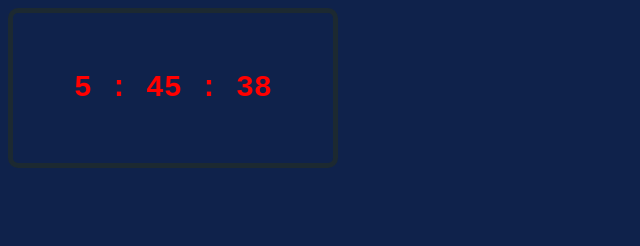
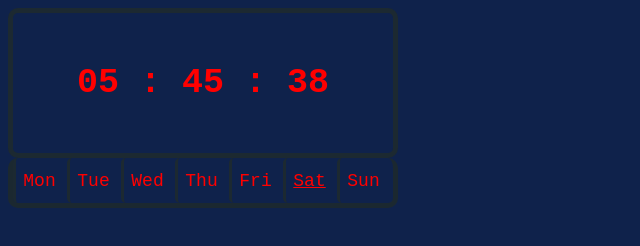
Before and after one commit to rshyam2/Jarvis-Kiosk, a website: page index.html in a window 1280 px wide. Shown: the whole page, without its empty margins (0-640 px from the left). Drawn offline with Linux system fonts and the light colour scheme.

Commit message:
Added clock and day features

```diff
--- a/index.html
+++ b/index.html
@@ -4,9 +4,18 @@
 <head>
   <link rel="stylesheet" href="styles.css">
 </head>
-<body onload="getTimeNow()">
+<body onload="getTimeNow(); getDay()">
   <div class="clock">
     <div class="time" id="display"></div>
   </div>
+  <div class="calendar" id="date">
+    <button type="button" class="mon" id="01">Mon</button>
+    <button type="button" class="tue" id="02">Tue</button>
+    <button type="button" class="wed" id="03">Wed</button>
+    <button type="button" class="thu" id="04">Thu</button>
+    <button type="button" class="fri" id="05">Fri</button>
+    <button type="button" class="sat" id="06">Sat</button>
+    <button type="button" class="sun" id="07">Sun</button>
+  </div>
 </body>
 </html>
--- a/index.js
+++ b/index.js
@@ -6,6 +6,34 @@ function getTimeNow() {
     h = t.getHours();
     var checkNum = (num) => {if (num < 10){num = "0" + num} return num;};
     document.getElementById("display").innerHTML =
-    `${h} : ${checkNum(m)} : ${checkNum(s)}`;
+    `${checkNum(h)} : ${checkNum(m)} : ${checkNum(s)}`;
     var cont = setInterval(getTimeNow, 500);
-}
+};
+function getDay() {
+    var d = new Date();
+    day = d.getDay();
+    console.log(day);
+    switch (day) {
+        case 1:
+            document.getElementById('01').innerHTML = "<span>Mon</span>";
+            break;
+        case 2:
+            document.getElementById('02').innerHTML = "<span>Tue</span>";
+            break;
+        case 3:
+            document.getElementById('03').innerHTML = "<span>Wed</span>";
+            break;
+        case 4:
+            document.getElementById('04').innerHTML = "<span>Thu</span>";
+            break;
+        case 5:
+            document.getElementById('05').innerHTML = "<span>Fri</span>";
+            break;
+        case 6:
+            document.getElementById('06').innerHTML = "<span>Sat</span>";
+            break;
+        case 7:
+            document.getElementById('06').innerHTML = "<span>Sat</span>";
+            break;
+    }
+};
--- a/styles.css
+++ b/styles.css
@@ -9,15 +9,15 @@ body {
 }
 div.clock{
   position: relative;
-  width: 320px;
-  height: 150px;
+  width: 380px;
+  height: 140px;
   border-radius: 10px;
   border: 5px solid rgba(29, 41, 48, 0.952);
   margin: 0;
 }
 div.time {
     text-align: center;
-    font-size: 30px;
+    font-size: 35px;
     font-weight: 600;
     font-family: monospace;
     color: red;
@@ -27,3 +27,138 @@ div.time {
     top: 50%;
     transform: translate(0, -50%)
 }
+div.calendar {
+    position: relative;
+    width: 380px;
+    height: 45px;
+    border-radius: 10px;
+    border: 5px solid rgba(29, 41, 48, 0.952);
+    border-top: 0px;
+    margin: 0;
+}
+button.mon {
+    position: relative;
+    width: 50px;
+    height: 45px;
+    border-radius: 5px;
+    border: solid rgba(29, 41, 48, 0.952);
+    border-top: 0px;
+    border-bottom: 0px;
+    border-right: 2px;
+    margin: 0;
+    color: red;
+    font-size: 18px;
+    font-family: monospace;
+    background-color: rgb(15, 34, 75);
+}
+button.mon span {
+    text-decoration: underline;
+}
+button.tue {
+    position: relative;
+    width: 50px;
+    height: 45px;
+    border-radius: 5px;
+    border: solid rgba(29, 41, 48, 0.952);
+    border-top: 0px;
+    border-bottom: 0px;
+    border-right: 2px;
+    margin: 0;
+    color: red;
+    font-size: 18px;
+    font-family: monospace;
+    background-color: rgb(15, 34, 75);
+}
+button.tue span {
+    text-decoration: underline;
+}
+button.wed {
+    position: relative;
+    width: 50px;
+    height: 45px;
+    border-radius: 5px;
+    border: solid rgba(29, 41, 48, 0.952);
+    border-top: 0px;
+    border-bottom: 0px;
+    border-right: 2px;
+    margin: 0;
+    color: red;
+    font-size: 18px;
+    font-family: monospace;
+    background-color: rgb(15, 34, 75);
+}
+button.wed span {
+    text-decoration: underline;
+}
+button.thu {
+    position: relative;
+    width: 50px;
+    height: 45px;
+    border-radius: 5px;
+    border: solid rgba(29, 41, 48, 0.952);
+    border-top: 0px;
+    border-bottom: 0px;
+    border-right: 2px;
+    margin: 0;
+    color: red;
+    font-size: 18px;
+    font-family: monospace;
+    background-color: rgb(15, 34, 75);
+}
+button.thu span {
+    text-decoration: underline;
+}
+button.fri {
+    position: relative;
+    width: 50px;
+    height: 45px;
+    border-radius: 5px;
+    border: solid rgba(29, 41, 48, 0.952);
+    border-top: 0px;
+    border-bottom: 0px;
+    border-right: 2px;
+    margin: 0;
+    color: red;
+    font-size: 18px;
+    font-family: monospace;
+    background-color: rgb(15, 34, 75);
+}
+button.fri span {
+    text-decoration: underline;
+}
+button.sat {
+    position: relative;
+    width: 50px;
+    height: 45px;
+    border-radius: 5px;
+    border: solid rgba(29, 41, 48, 0.952);
+    border-top: 0px;
+    border-bottom: 0px;
+    border-right: 2px;
+    margin: 0;
+    color: red;
+    font-size: 18px;
+    font-family: monospace;
+    background-color: rgb(15, 34, 75);
+}
+button.sat span {
+    text-decoration: underline;
+}
+button.sun {
+    position: sticky;
+    width: 50px;
+    height: 45px;
+    border-radius: 5px;
+    border: solid rgba(29, 41, 48, 0.952);
+    border-top: 0px;
+    border-bottom: 0px;
+    border-right: 0px;
+    margin: 0;
+    color: red;
+    font-size: 18px;
+    font-family: monospace;
+    background-color: rgb(15, 34, 75);
+}
+button.sun span {
+    text-decoration: underline;
+}
```
